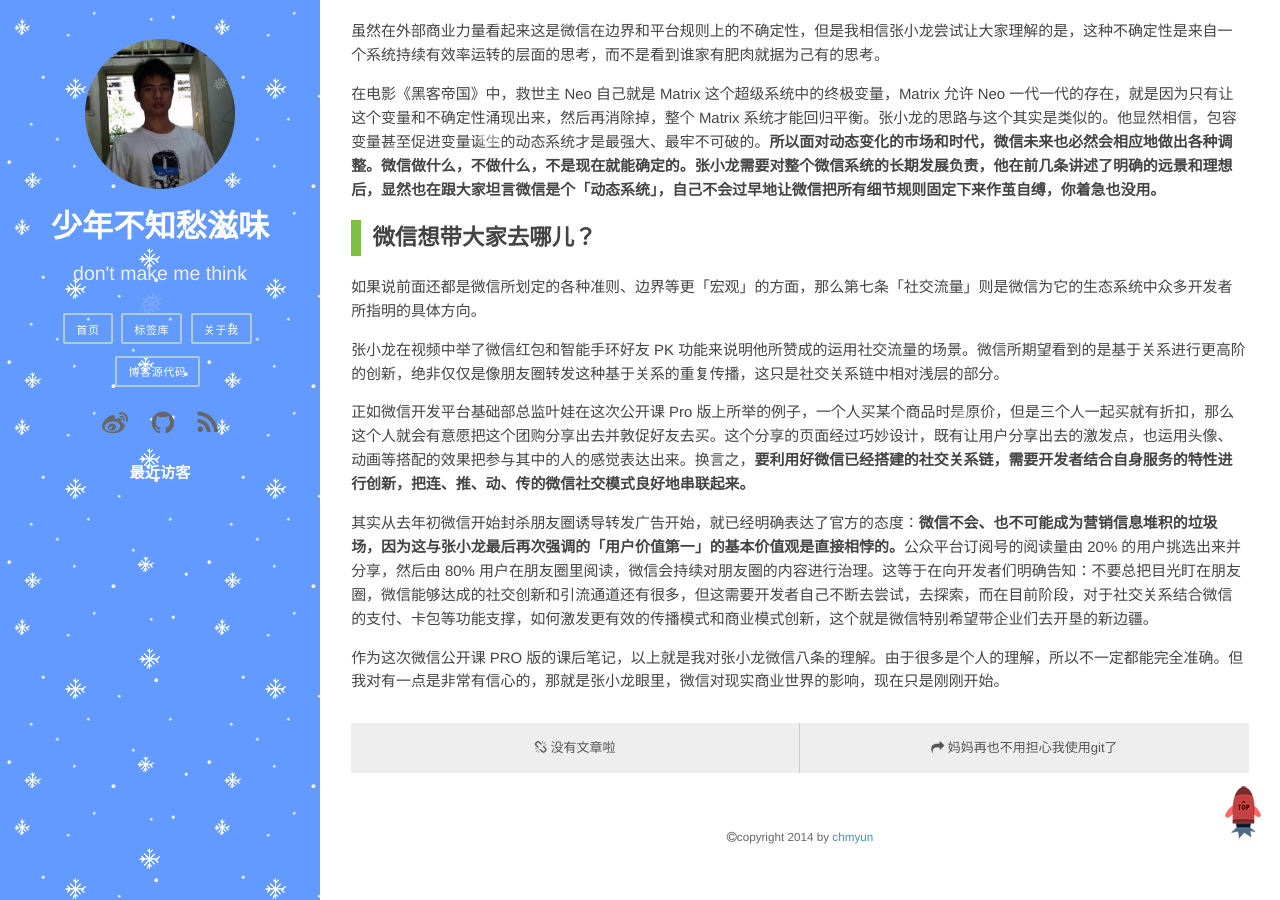
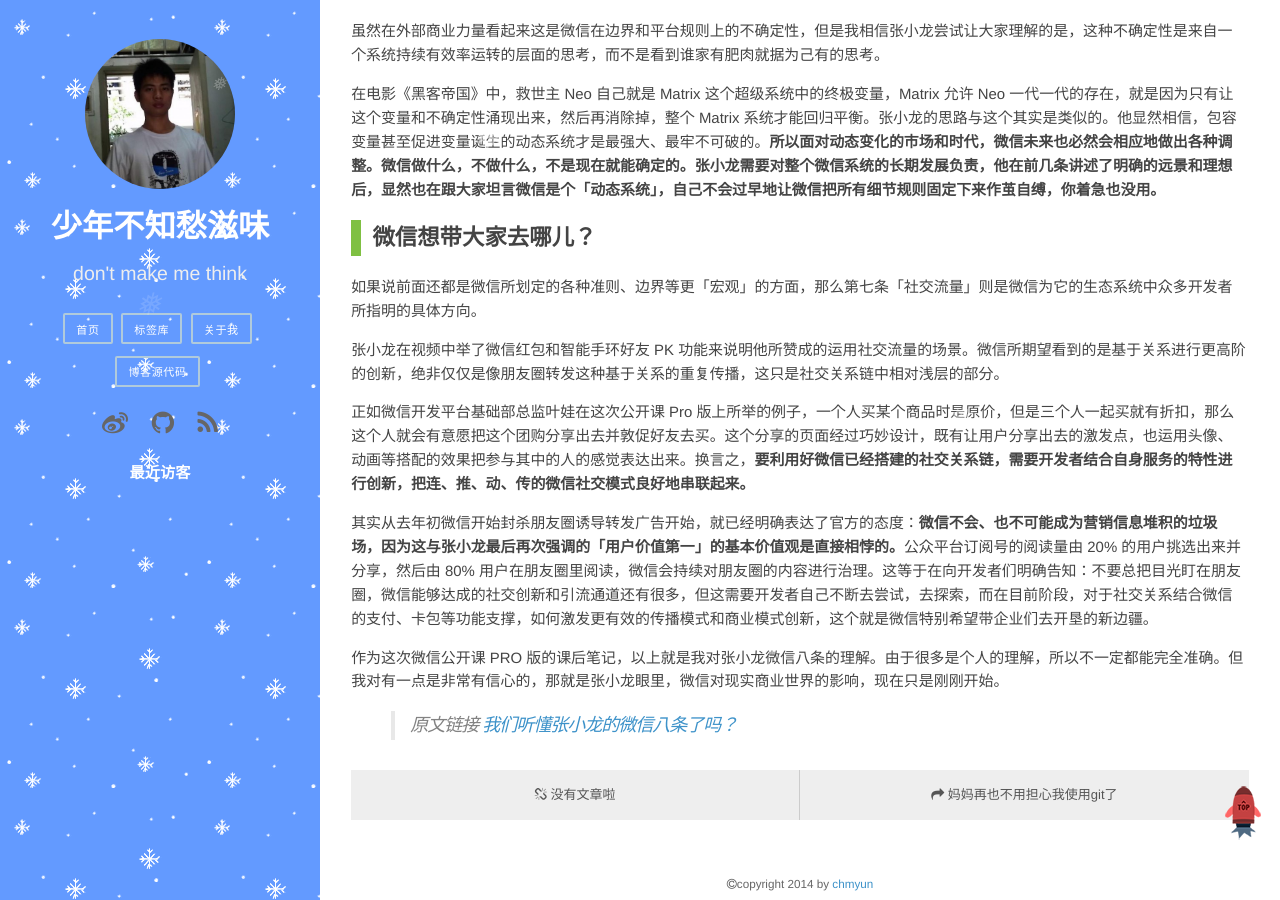
Before and after one commit to hcy2367/hcy2367.github.io, a Jekyll site: the page built from _posts/2014-12-28-weixin-future.md, in a window 1280 px wide and 900 px high, scrolled down 1860 px. Built offline with Jekyll 4.4.1, drawn with Linux system fonts in a browser that asks for light colours; comment, search, counter and statistics services are not loaded.

Commit message:
添加文章链接

```diff
--- a/_posts/2014-12-28-weixin-future.md
+++ b/_posts/2014-12-28-weixin-future.md
@@ -59,3 +59,5 @@
 其实从去年初微信开始封杀朋友圈诱导转发广告开始，就已经明确表达了官方的态度：**微信不会、也不可能成为营销信息堆积的垃圾场，因为这与张小龙最后再次强调的「用户价值第一」的基本价值观是直接相悖的。**公众平台订阅号的阅读量由 20% 的用户挑选出来并分享，然后由 80% 用户在朋友圈里阅读，微信会持续对朋友圈的内容进行治理。这等于在向开发者们明确告知：不要总把目光盯在朋友圈，微信能够达成的社交创新和引流通道还有很多，但这需要开发者自己不断去尝试，去探索，而在目前阶段，对于社交关系结合微信的支付、卡包等功能支撑，如何激发更有效的传播模式和商业模式创新，这个就是微信特别希望带企业们去开垦的新边疆。
 
 作为这次微信公开课 PRO 版的课后笔记，以上就是我对张小龙微信八条的理解。由于很多是个人的理解，所以不一定都能完全准确。但我对有一点是非常有信心的，那就是张小龙眼里，微信对现实商业世界的影响，现在只是刚刚开始。
+
+> 原文链接 [我们听懂张小龙的微信八条了吗？](http://www.geekpark.net/topics/212003)
```
